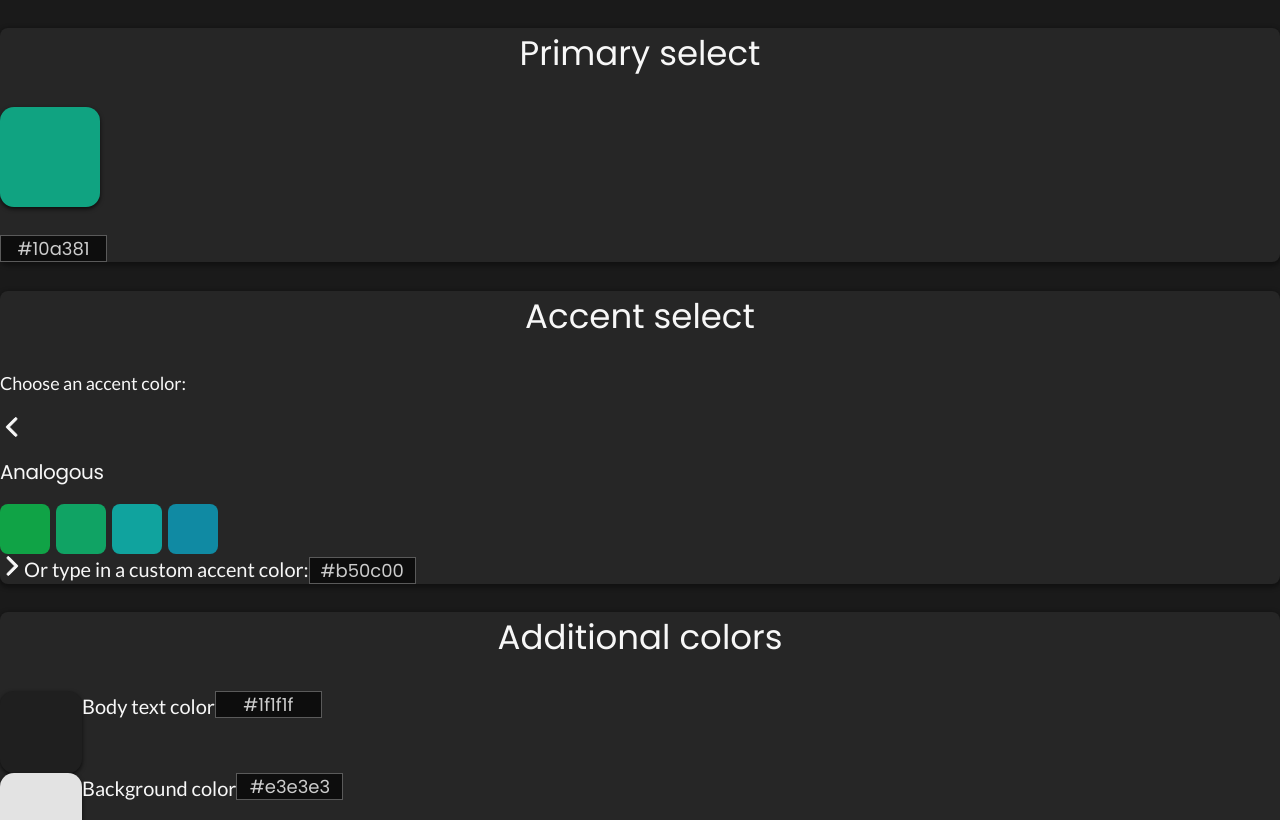
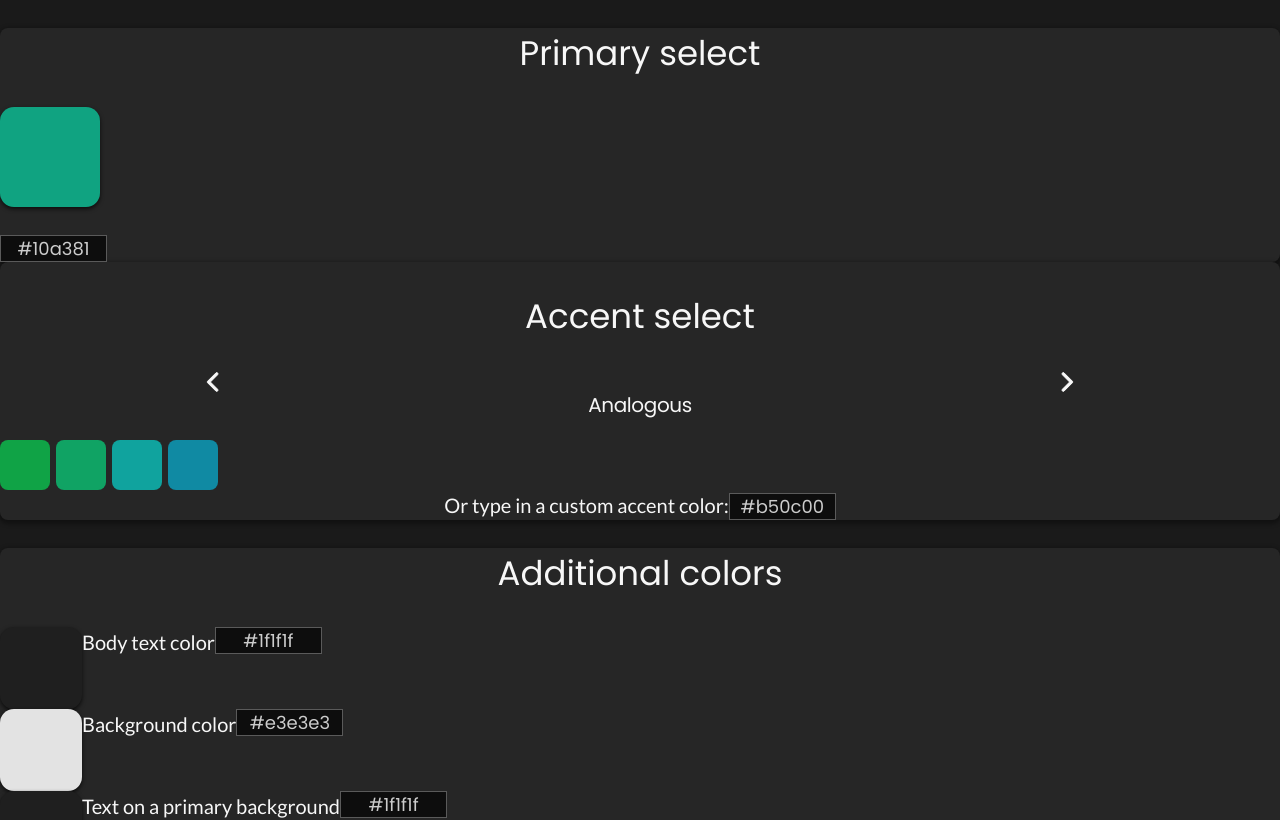
Before and after one commit to cagloria/palette-contrast, a React (Create React App) app: page / in a window 1280 px wide. Shown: the top 820 px of the page. Built offline with nearby package versions, Linux system fonts and the light colour scheme.

Commit message:
Updated accent select and color scheme styles

```diff
--- a/src/components/accent/AccentColorScheme.js
+++ b/src/components/accent/AccentColorScheme.js
@@ -1,13 +1,6 @@
 import React, { useState, useEffect } from "react";
-import styled from "styled-components";
 import tinycolor from "tinycolor2";
 import AccentButton from "./AccentButton";
-
-const SchemeContainer = styled.div`
-    display: grid;
-    grid-template-columns: repeat(auto-fill, minmax(50px, 1fr));
-    gap: 5px;
-`;
 
 /**
  * Converts an array of tinycolor objects to hex codes.
@@ -87,9 +80,9 @@ function AccentColorScheme({
     }
 
     return (
-        <div>
+        <>
             <h3 className="accent-color-scheme__header">{schemeName}</h3>
-            <SchemeContainer>
+            <div className="accent-color-scheme__colors-container">
                 {colorsArr.map((color) => (
                     <AccentButton
                         color={color}
@@ -98,8 +91,8 @@ function AccentColorScheme({
                         onAccentSelect={handleAccentSelect}
                     />
                 ))}
-            </SchemeContainer>
-        </div>
+            </div>
+        </>
     );
 }
 
--- a/src/components/accent/AccentSelect.js
+++ b/src/components/accent/AccentSelect.js
@@ -55,13 +55,12 @@ function AccentSelect({ primary, accent, onAccentChange }) {
     }
 
     return (
-        <section className="component-panel">
+        <section className="component-panel accent-select-section">
             <h2>Accent select</h2>
-            <p>Choose an accent color:</p>
 
             <button
                 onClick={previousScheme}
-                className="accent-select__index-button accent-select__index-button--previous"
+                className="icon-button icon-button--previous"
                 aria-label="See previous color scheme"
             ></button>
 
@@ -74,10 +73,11 @@ function AccentSelect({ primary, accent, onAccentChange }) {
 
             <button
                 onClick={nextScheme}
-                className="accent-select__index-button accent-select__index-button--next"
+                className="icon-button icon-button--next"
                 aria-label="See next color scheme"
             ></button>
 
+            <div className="accent-select-section__input">
                 <label htmlFor="input-accent">
                     Or type in a custom accent color:
                 </label>
@@ -87,6 +87,7 @@ function AccentSelect({ primary, accent, onAccentChange }) {
                     value={currentAccent}
                     onChange={handleAccentFieldChange}
                 />
+            </div>
         </section>
     );
 }
--- a/src/css/index.css
+++ b/src/css/index.css
@@ -60,6 +60,22 @@ input[type="text"] {
   border-radius: 8px;
 }
 
+.icon-button {
+  width: 24px;
+  height: 24px;
+  color: #f7f7f7;
+  border: 0;
+  background-color: transparent;
+}
+
+.icon-button--previous {
+  background-image: url("../assets/mi-round-arrow_back-24px.svg");
+}
+
+.icon-button--next {
+  background-image: url("../assets/mi-round-arrow_forward-24px.svg");
+}
+
 .primary-select-section .color-input {
   -webkit-box-orient: vertical;
   -webkit-box-direction: normal;
@@ -95,23 +111,75 @@ input[type="text"] {
           box-shadow: 0 2px 4px rgba(0, 0, 0, 0.7);
 }
 
-.accent-select__index-button {
-  width: 24px;
-  height: 24px;
-  color: #f7f7f7;
-  border: 0;
-  background-color: transparent;
+.accent-select-section {
+  display: -ms-grid;
+  display: grid;
+  -ms-grid-columns: (1fr)[3];
+      grid-template-columns: repeat(3, 1fr);
+  -ms-grid-rows: (auto)[4];
+      grid-template-rows: repeat(4, auto);
+  justify-items: center;
 }
 
-.accent-select__index-button--previous {
-  background-image: url("../assets/mi-round-arrow_back-24px.svg");
+.accent-select-section h2 {
+  -ms-grid-row: 1;
+  -ms-grid-row-span: 1;
+  -ms-grid-column: 1;
+  -ms-grid-column-span: 3;
+  grid-area: 1 / 1 / 2 / 4;
 }
 
-.accent-select__index-button--next {
-  background-image: url("../assets/mi-round-arrow_forward-24px.svg");
+.accent-select-section__input {
+  -ms-grid-row: 4;
+  -ms-grid-row-span: 1;
+  -ms-grid-column: 1;
+  -ms-grid-column-span: 3;
+  grid-area: 4 / 1 / 5 / 4;
+}
+
+.accent-select-section .icon-button--previous {
+  -ms-grid-row: 2;
+  -ms-grid-row-span: 1;
+  -ms-grid-column: 1;
+  -ms-grid-column-span: 1;
+  grid-area: 2 / 1 / 3 / 2;
+}
+
+.accent-select-section .icon-button--next {
+  -ms-grid-row: 2;
+  -ms-grid-row-span: 1;
+  -ms-grid-column: 3;
+  -ms-grid-column-span: 1;
+  grid-area: 2 / 3 / 3 / 4;
+}
+
+.accent-color-scheme__header {
+  -ms-grid-row: 2;
+  -ms-grid-row-span: 1;
+  -ms-grid-column: 2;
+  -ms-grid-column-span: 1;
+  grid-area: 2 / 2 / 3 / 3;
+}
+
+.accent-color-scheme__colors-container {
+  width: 100%;
+  -ms-grid-row: 3;
+  -ms-grid-row-span: 1;
+  -ms-grid-column: 1;
+  -ms-grid-column-span: 3;
+  grid-area: 3 / 1 / 4 / 4;
 }
 
 .accent-color-scheme__header {
   font-size: 1.25em;
-  line-height: 23px;
+  text-align: center;
 }
+
+.accent-color-scheme__colors-container {
+  margin: 0 auto;
+  display: -ms-grid;
+  display: grid;
+  -ms-grid-columns: (minmax(50px, 1fr))[auto-fill];
+      grid-template-columns: repeat(auto-fill, minmax(50px, 1fr));
+  gap: 5px;
+}
--- a/src/scss/base/_classes.scss
+++ b/src/scss/base/_classes.scss
@@ -3,3 +3,17 @@
     box-shadow: 0px 2px 4px 2px rgba(0, 0, 0, 0.35);
     border-radius: 8px;
 }
+
+.icon-button {
+    width: 24px;
+    height: 24px;
+    color: $color-text;
+    border: 0;
+    background-color: transparent;
+    &--previous {
+        background-image: url("../assets/mi-round-arrow_back-24px.svg");
+    }
+    &--next {
+        background-image: url("../assets/mi-round-arrow_forward-24px.svg");
+    }
+}
--- a/src/scss/components/_AccentColorScheme.scss
+++ b/src/scss/components/_AccentColorScheme.scss
@@ -1,6 +1,13 @@
 .accent-color-scheme {
     &__header {
         font-size: 1.25em;
-        line-height: 23px;
+        text-align: center;
+    }
+
+    &__colors-container {
+        margin: 0 auto;
+        display: grid;
+        grid-template-columns: repeat(auto-fill, minmax(50px, 1fr));
+        gap: 5px;
     }
 }
--- a/src/scss/components/_AccentSelect.scss
+++ b/src/scss/components/_AccentSelect.scss
@@ -1,15 +1,34 @@
-.accent-select {
-    &__index-button {
-        width: 24px;
-        height: 24px;
-        color: $color-text;
-        border: 0;
-        background-color: transparent;
+.accent-select-section {
+    display: grid;
+    grid-template-columns: repeat(3, 1fr);
+    grid-template-rows: repeat(4, auto);
+    justify-items: center;
+
+    h2 {
+        grid-area: 1 / 1 / 2 / 4;
+    }
+
+    &__input {
+        grid-area: 4 / 1 / 5 / 4;
+    }
+
+    .icon-button {
         &--previous {
-            background-image: url("../assets/mi-round-arrow_back-24px.svg");
+            grid-area: 2 / 1 / 3 / 2;
         }
         &--next {
-            background-image: url("../assets/mi-round-arrow_forward-24px.svg");
+            grid-area: 2 / 3 / 3 / 4;
         }
     }
 }
+
+.accent-color-scheme {
+    &__header {
+        grid-area: 2 / 2 / 3 / 3;
+    }
+
+    &__colors-container {
+        width: 100%;
+        grid-area: 3 / 1 / 4 / 4;
+    }
+}
```
Lines whose indentation alone changed are shown as unchanged.
